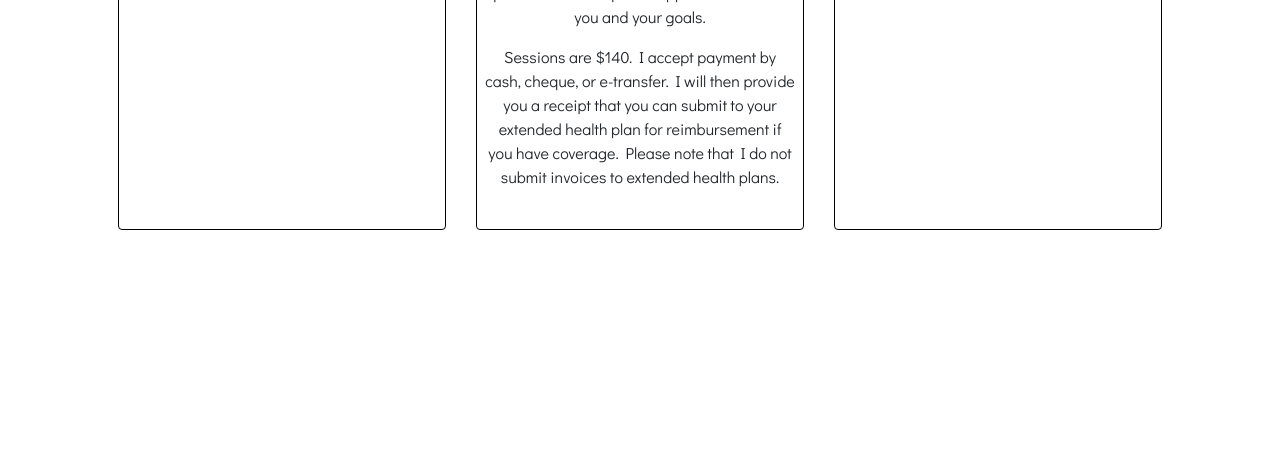
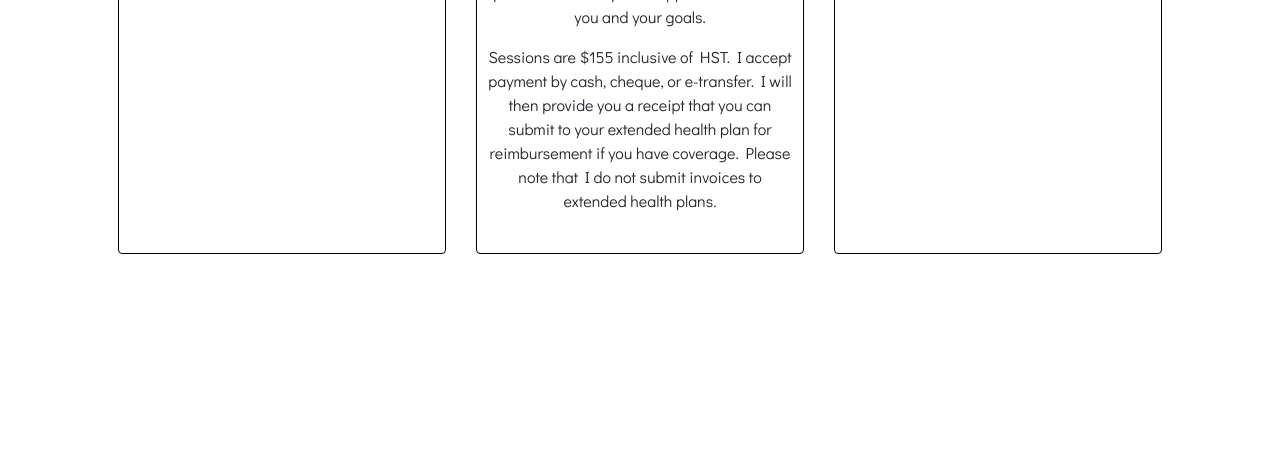
Before and after one commit to witloxpsychotherapy/witloxpsychotherapy.github.io, a plain HTML site: page index.html in a window 1280 px wide. Shown: the part 3218-3685 px from the top of the page. Drawn offline with nearby package versions, Linux system fonts and the light colour scheme; some packages are replaced by stand-ins of ours; a script that the page names is missing; a web font is replaced by a local one.

Commit message:
Update index.html

```diff
--- a/index.html
+++ b/index.html
@@ -142,7 +142,7 @@
                             <hr class="divider divider-dark" />
                             <p class="mb-3">Therapy sessions are typically 50 minutes. During our first appointment, we will start by going through a consent form together, which will cover things such as the risks and benefits of therapy as well as the limits of confidentiality.</p>
                             <p class="mb-3">We typically spend the rest of the first session getting to know each other. I will ask you several questions to learn more about your story and experiences. You will have opportunities to ask me questions as well. We will chat about your goals, talking about what you hope to achieve by coming to therapy, and how we will know these goals have been achieved.  We will also talk about a treatment plan – what therapeutic approach will fit for you and your goals.</p>
-                            <p class="mb-3">Sessions are $140. I accept payment by cash, cheque, or e-transfer. I will then provide you a receipt that you can submit to your extended health plan for reimbursement if you have coverage. Please note that I do not submit invoices to extended health plans.</p>
+                            <p class="mb-3">Sessions are $155 inclusive of HST. I accept payment by cash, cheque, or e-transfer. I will then provide you a receipt that you can submit to your extended health plan for reimbursement if you have coverage. Please note that I do not submit invoices to extended health plans.</p>
                         </div>
                     </div>
                     <div class="col-lg-4 mb-lg-0">
```
